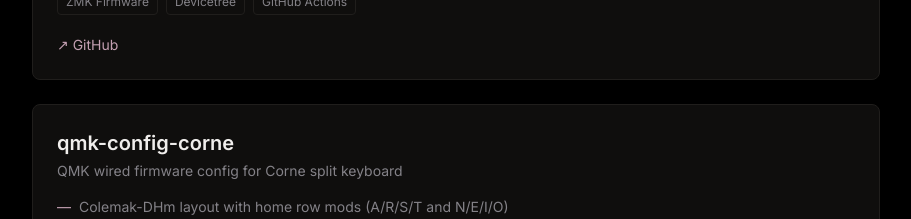
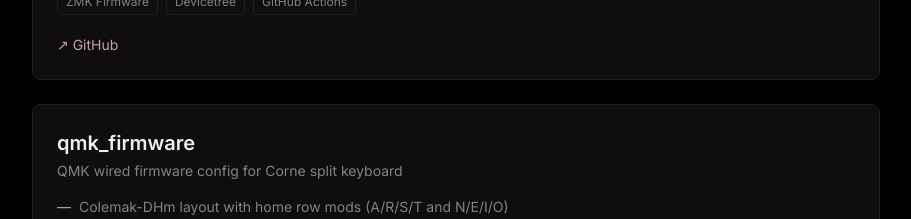
Before and after one commit to jussaw/jussaw-app, a Next.js app in the folder web/: page / in a window 1280 px wide. Shown: the part 3320-3539 px from the top of the page, without its empty margins (184-1095 px from the left). Built offline with nearby package versions, Linux system fonts and the light colour scheme.

Commit message:
fix: correct QMK project title to qmk_firmware

```diff
--- a/web/src/data/content.ts
+++ b/web/src/data/content.ts
@@ -179,7 +179,7 @@
       githubUrl: "https://github.com/jussaw/zmk-config-corne",
     },
     {
-      title: "qmk-config-corne",
+      title: "qmk_firmware",
       description: "QMK wired firmware config for Corne split keyboard",
       highlights: [
         "Colemak-DHm layout with home row mods (A/R/S/T and N/E/I/O)",
```
